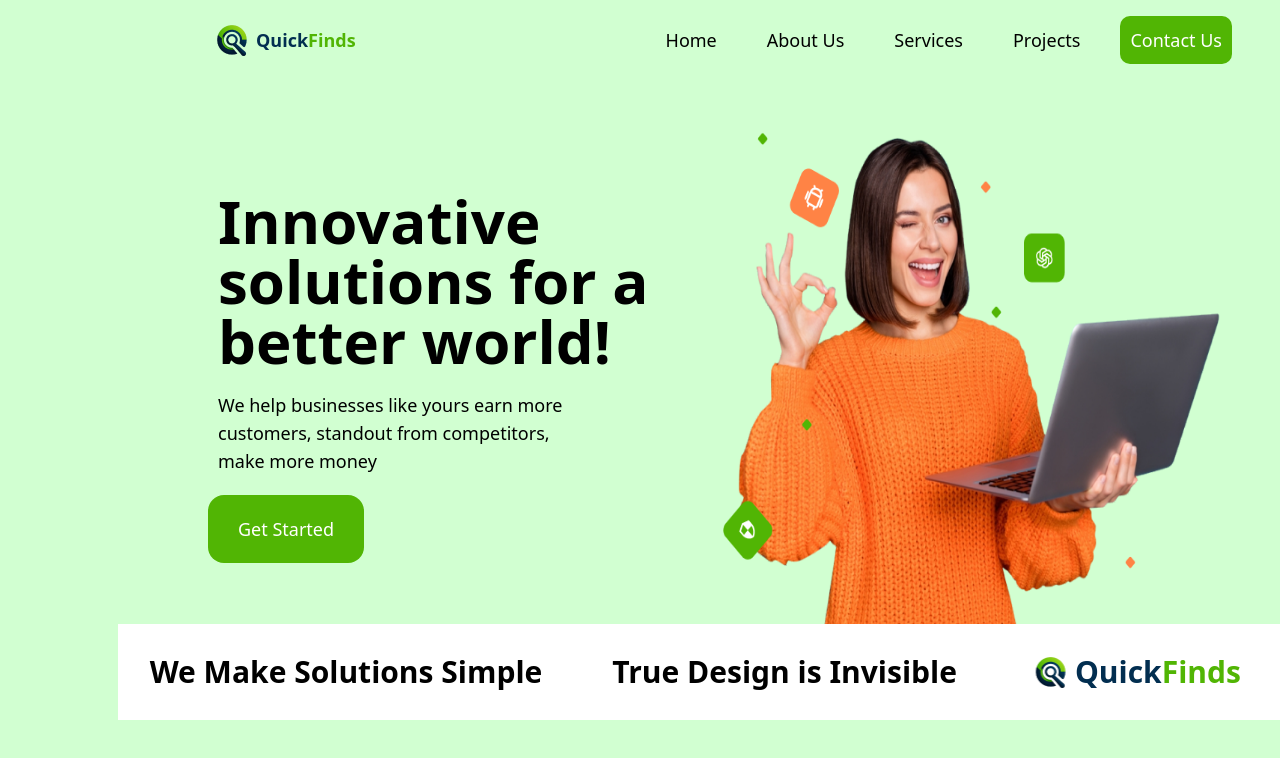
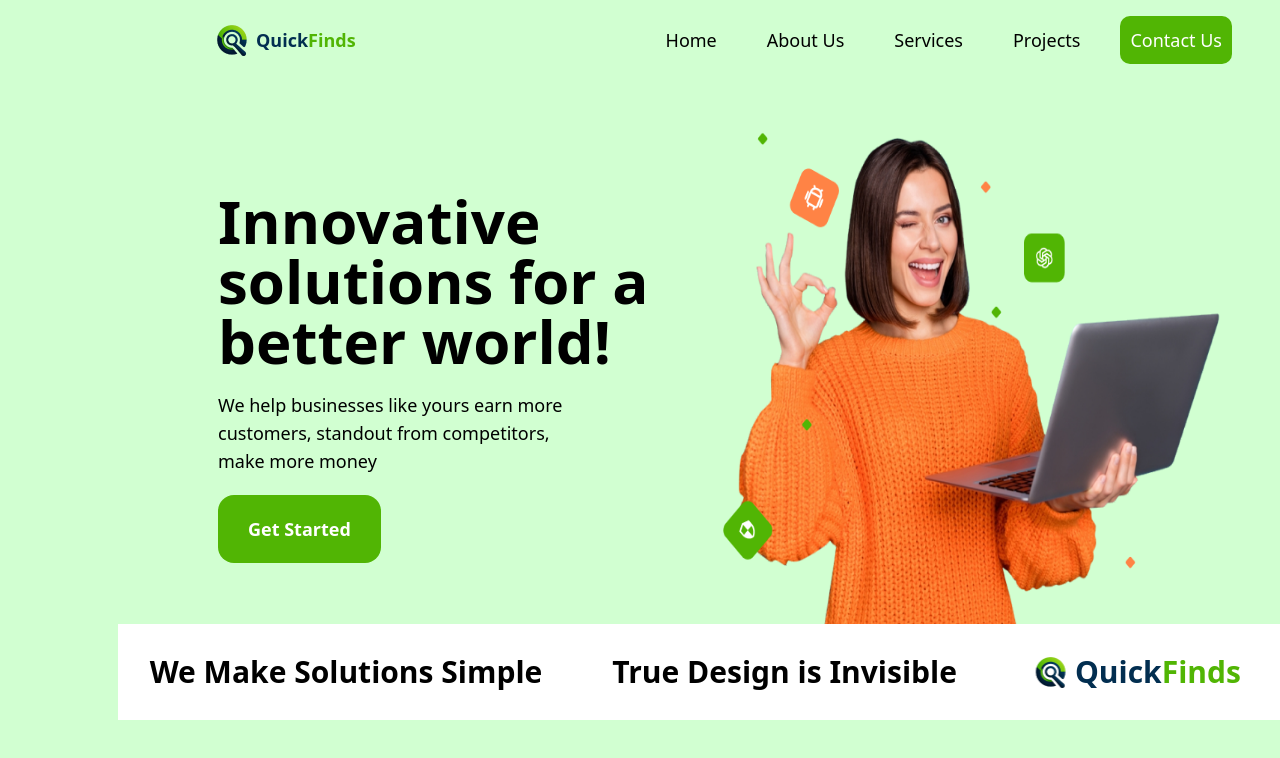
Before and after one commit to faizReadyToDev/quickfinds-aboutus, a React (Vite) app: page / in a window 1280 px wide. Shown: the top 758 px of the page. Built offline with nearby package versions, Linux system fonts and the light colour scheme.

Commit message:
minor changes

```diff
--- a/src/assets/components/AboutUs.jsx
+++ b/src/assets/components/AboutUs.jsx
@@ -22,8 +22,8 @@ export default function AboutUs(){
                         <p className="text-lg font-poppins p-[10px] w-[30vw] font-[500]">
                         We help businesses like yours earn more customers, standout from competitors,  make more money
                         </p>
-                        <span>
-                            <button className="bg-[#51B504] text-[#FFFFFF] pt-[20px] pr-[30px] pb-[20px] pl-[30px] rounded-[16px] text-lg mt-[10px]">Get Started</button>
+                        <span className="pl-[10px]">
+                            <button className="bg-[#51B504] text-[#FFFFFF] pt-[20px] pr-[30px] pb-[20px] pl-[30px] rounded-[16px] text-lg mt-[10px] font-bold">Get Started</button>
 
                         </span>
                     </div>
```
